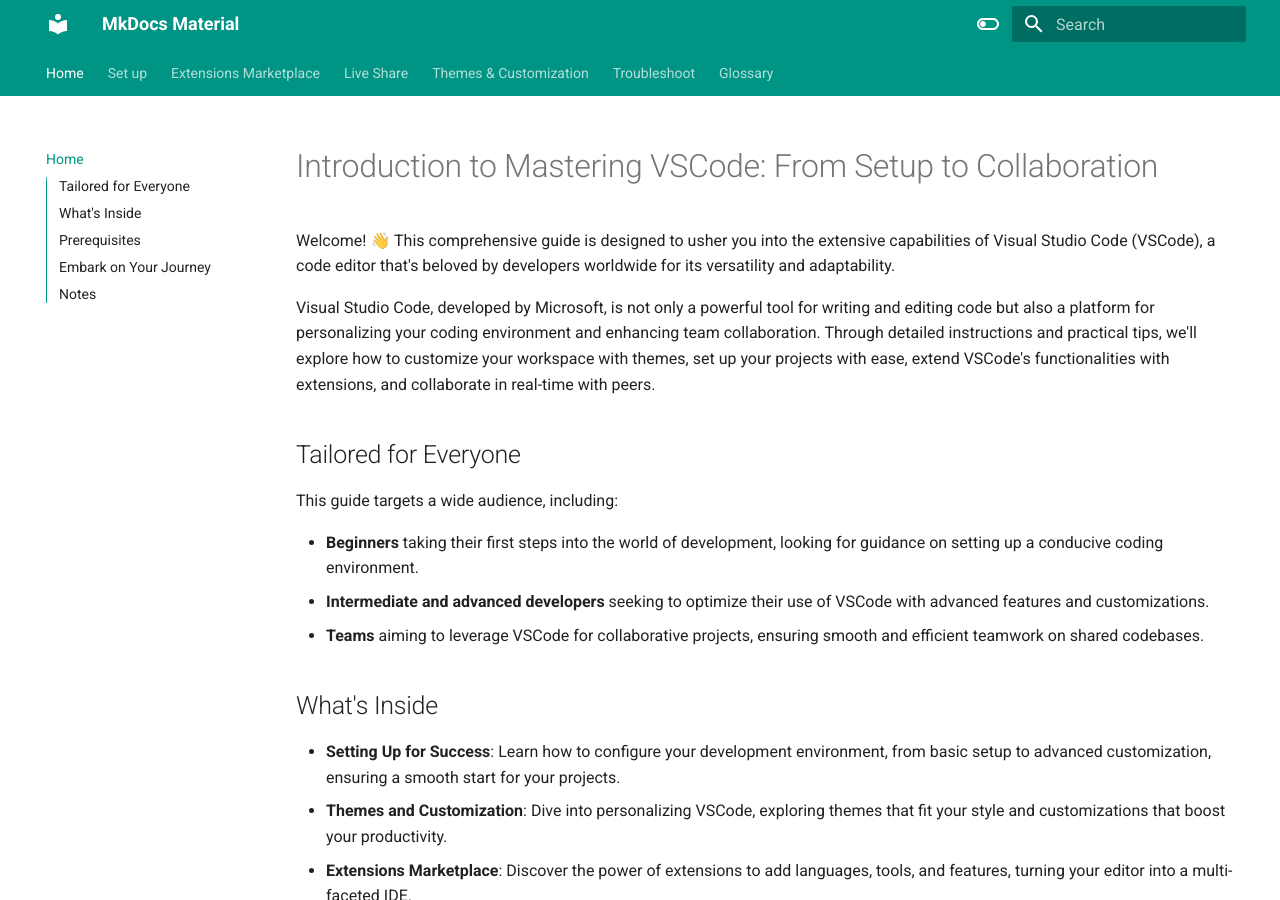
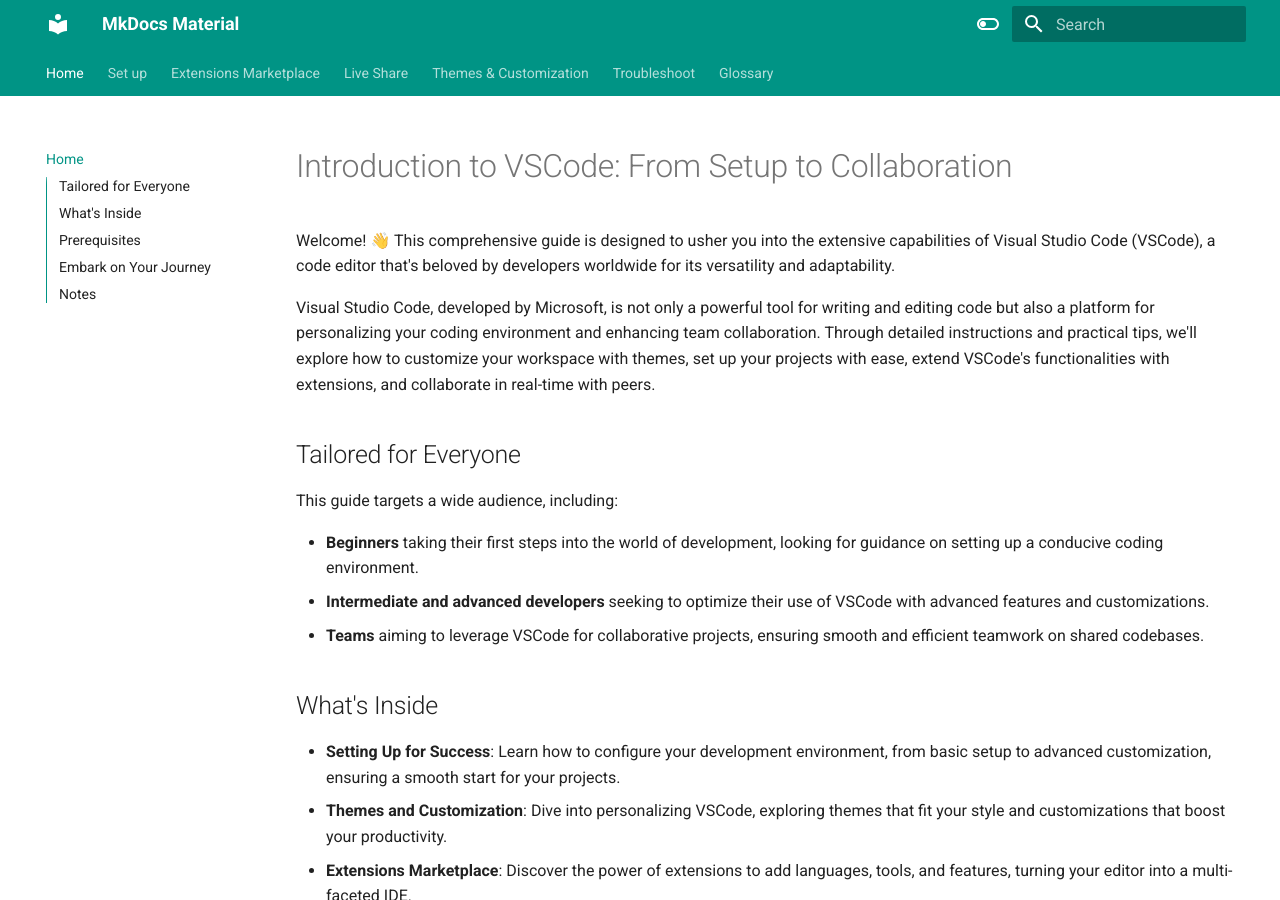
Before and after one commit to allison-dahan/mkdocs-material, an MkDocs documentation site: the page built from docs/index.md, in a window 1280 px wide and 900 px high. Built offline with MkDocs 1.6.1 and Material for MkDocs 9.7.7, drawn with Linux system fonts in a browser that asks for light colours.

Commit message:
small change

```diff
--- a/docs/index.md
+++ b/docs/index.md
@@ -1,4 +1,4 @@
-# Introduction to Mastering VSCode: From Setup to Collaboration
+# Introduction to VSCode: From Setup to Collaboration
 
 Welcome! 👋 This comprehensive guide is designed to usher you into the extensive capabilities of Visual Studio Code (VSCode), a code editor that's beloved by developers worldwide for its versatility and adaptability.
 
```
